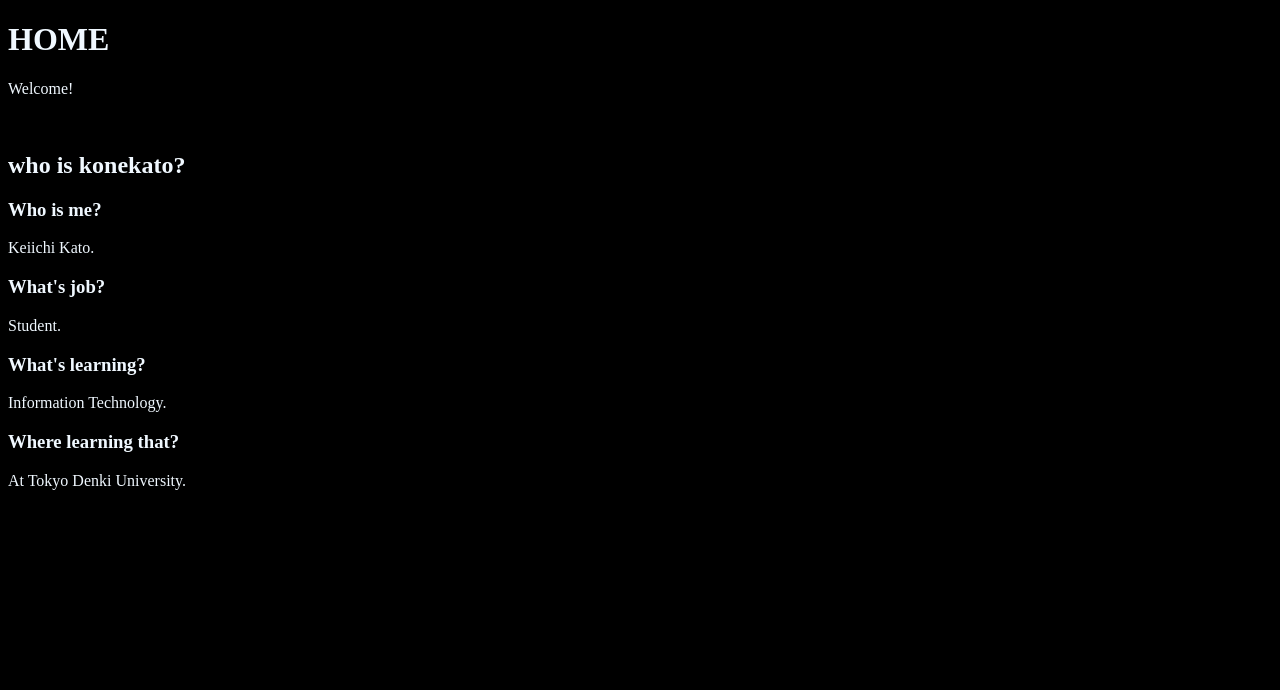
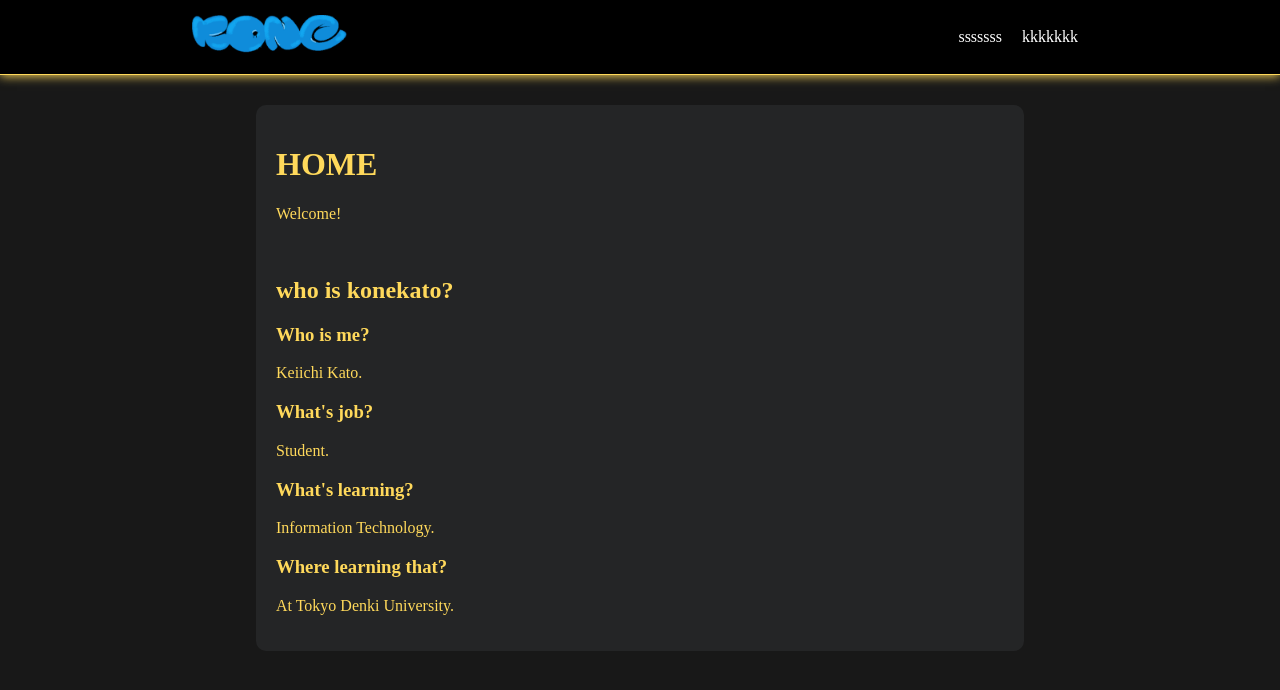
Before and after one commit to Ke11chi/mysite, a plain HTML site: page home/index.html in a window 1280 px wide. Drawn offline with Linux system fonts and the light colour scheme.

Commit message:
fix: 外見

```diff
--- a/css/default.css
+++ b/css/default.css
@@ -1,4 +1,50 @@
 body {
+  background-color: #181818;
+  color: #ffd95b;
+  margin: 0px;
+}
+
+#nav {
   background-color: black;
-  color: aliceblue;
+  border-bottom: 1px solid #ffd95b;
+  box-shadow: 0px 1px 10px #ffd95b;
+  display: flex;
+  align-items: center;
+  width: 100%;
 }
+
+#nav .in-nav {
+  margin: 0px;
+  padding: 15px 15%;
+}
+
+#nav .in-nav .elem {
+  margin: 0 10px;
+}
+
+#nav .right {
+  margin: 0 0 0 auto;
+}
+
+#nav ul {
+  list-style: none;
+  margin: 0px;
+  padding: 0;
+  display: flex;
+}
+
+#nav .center {
+  text-align: center;
+}
+
+#contents {
+  margin: 30px 20%;
+  padding: 20px;
+  background-color: #242526;
+  border-radius: 10px;
+}
+
+a {
+  text-decoration: none;
+  color: white;
+}
--- a/home/index.html
+++ b/home/index.html
@@ -1,15 +1,36 @@
 <!DOCTYPE html>
 <html lang="ja">
   <head>
-        <meta charset="utf-8">
-        <link href="https://use.fontawesome.com/releases/v5.6.1/css/all.css" rel="stylesheet">
-        <link rel="stylesheet" href="../css/default.css">
+    <meta charset="utf-8" />
+    <link
+      href="https://use.fontawesome.com/releases/v5.6.1/css/all.css"
+      rel="stylesheet"
+    />
+    <link rel="stylesheet" href="../css/default.css" />
     <title>HOME</title>
   </head>
   <body>
+    <header>
+      <nav id="nav">
+        <a href="#" class="in-nav center"
+          ><img
+            src="../img/icon-head.png"
+            alt="icon-head"
+            width="159"
+            height="40"
+        /></a>
+        <div class="in-nav right">
+          <ul>
+            <li class="elem"><a href="#">sssssss</a></li>
+            <li class="elem"><a href="#">kkkkkkk</a></li>
+          </ul>
+        </div>
+      </nav>
+    </header>
+    <div id="contents">
       <h1>HOME</h1>
       <p>Welcome!</p>
-        <br>
+      <br />
       <h2>who is konekato?</h2>
       <h3>Who is me?</h3>
       <p>Keiichi Kato.</p>
@@ -19,5 +40,6 @@
       <p>Information Technology.</p>
       <h3>Where learning that?</h3>
       <p>At Tokyo Denki University.</p>
+    </div>
   </body>
 </html>
```
Also changed, not shown: img/icon-head.png (added), 1 other file. Lines whose indentation alone changed are shown as unchanged.
